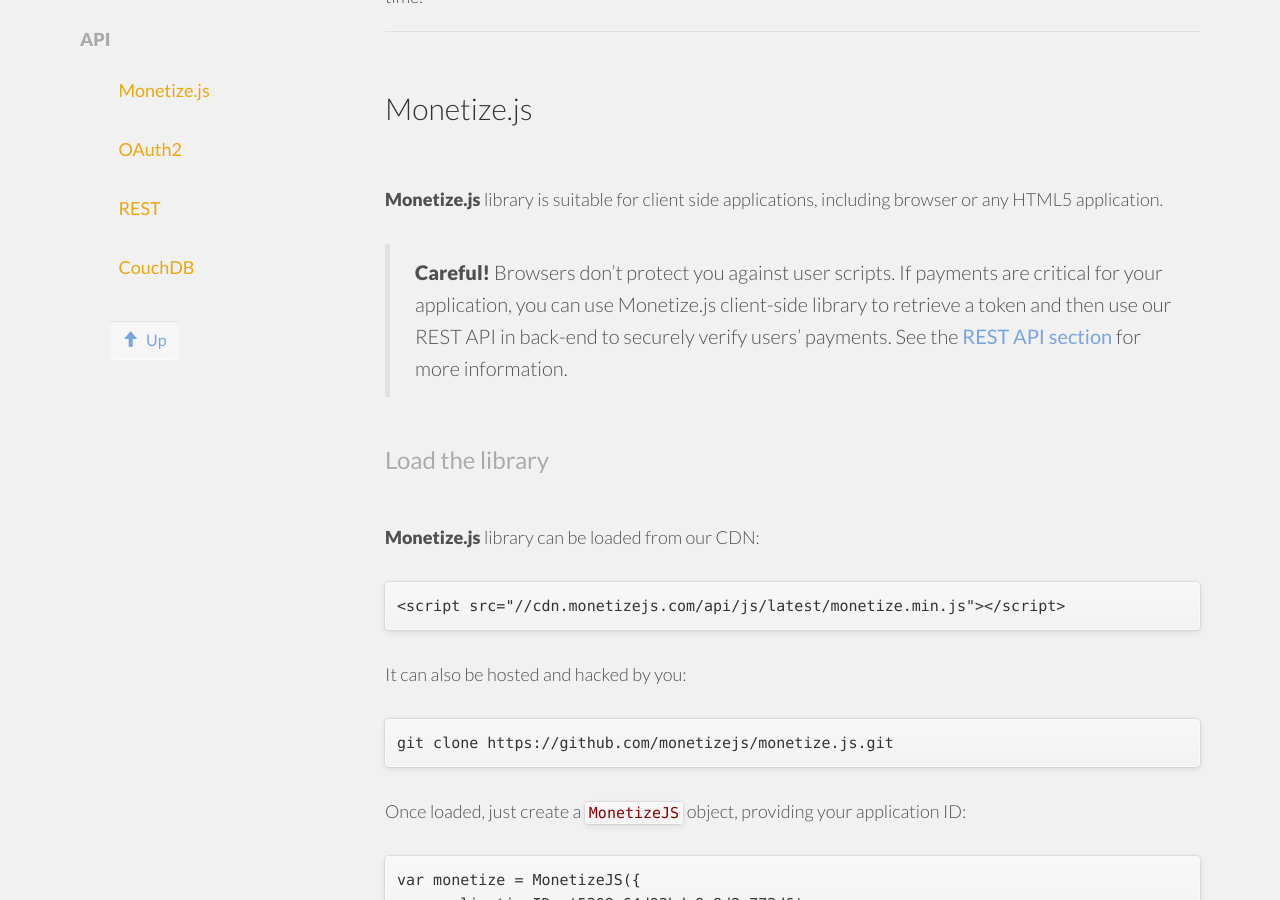
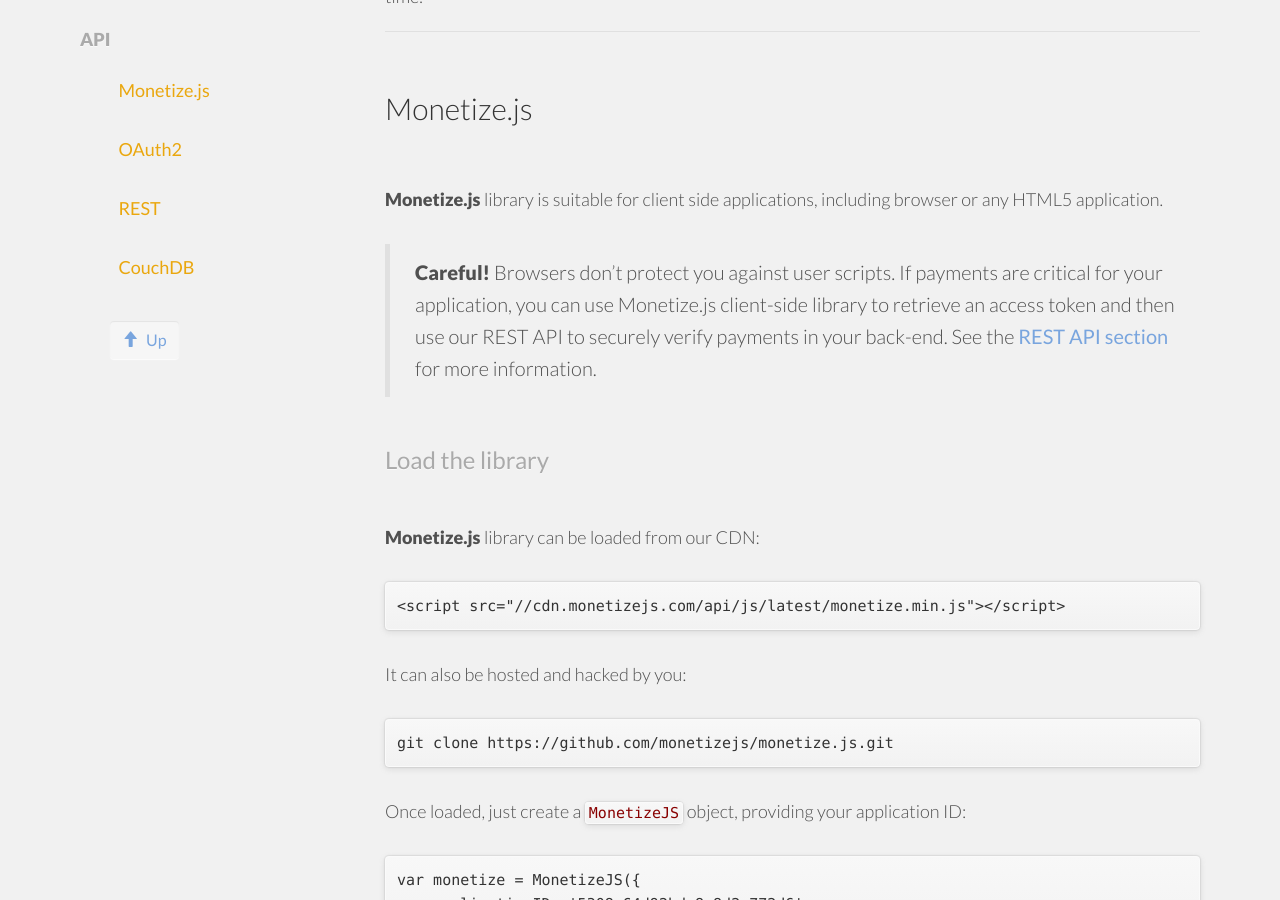
Before and after one commit to monetizejs/monetizejs.github.io, a Jekyll site: the page built from index.html, in a window 1280 px wide and 900 px high, scrolled down 2032 px. Built offline with Jekyll 4.4.1, drawn with Linux system fonts in a browser that asks for light colours; nearby versions of some CDN libraries; some of the changed text lies outside the part shown.

Commit message:
Published with https://stackedit.io/

```diff
--- a/index.html
+++ b/index.html
@@ -25,8 +25,6 @@
 </ul>
 
 <p><strong>MonetizeJS</strong> is the best of both worlds. Whilst applying a fairly low rate (<strong>5%</strong> + Stripe fees), it provides painless ways to <strong>ask your users for payments</strong> and frequently <strong>check that users have actually paid</strong> without the need of implementing server logic or user management.</p>
-
-
 
 <h3 id="how">How ?</h3>
 
@@ -78,10 +76,8 @@
 <p><strong>Monetize.js</strong> library is suitable for client side applications, including browser or any HTML5 application.</p>
 
 <blockquote>
-  <p><strong>Careful!</strong> Browsers don’t protect you against user scripts. If payments are critical for your application, you can use Monetize.js client-side library to retrieve a token and then use our REST API in back-end to securely verify users’ payments. See the <a href="#rest">REST API section</a> for more information.</p>
+  <p><strong>Careful!</strong> Browsers don’t protect you against user scripts. If payments are critical for your application, you can use Monetize.js client-side library to retrieve an access token and then use our REST API to securely verify payments in your back-end. See the <a href="#rest">REST API section</a> for more information.</p>
 </blockquote>
-
-
 
 <h3 id="load-the-library">Load the library</h3>
 
@@ -135,7 +131,7 @@
     }
 });</code></pre>
 
-<p><a class="btn btn-link" id="payments-immediate"><span class="glyphicon glyphicon-arrow-right"></span> Try it</a></p>
+<p><a class="btn btn-warning" id="payments-immediate">Try it</a></p>
 
 <blockquote>
   <p><strong>Note:</strong> In most cases, when an error occurs, you will have to call <code>getPaymentsInteractive</code>.</p>
@@ -155,7 +151,7 @@
 
 <p>Provide us with a list of <code>pricingOptions</code> to let us know which options you expect the user to pay for. Note that if the user has already paid for one of these options (or if you don’t provide any option), no payment will occur.</p>
 
-<p><a class="btn btn-link btn-lg" id="token-interactive-redirect"><span class="glyphicon glyphicon-arrow-right"></span> Try it</a></p>
+<p><a class="btn btn-warning" id="payments-interactive-redirect">Try it</a></p>
 
 <p>If you want to give the user the opportunity to review all the pricing options and to manage previous payments, you can use the <code>summary</code> parameter:</p>
 
@@ -163,15 +159,13 @@
     summary: <span class="hljs-literal">true</span>
 });</code></pre>
 
-<p><a class="btn btn-link btn-lg" id="token-interactive-redirect-summary"><span class="glyphicon glyphicon-arrow-right"></span> Try it</a></p>
+<p><a class="btn btn-warning" id="payments-interactive-redirect-summary">Try it</a></p>
 
 <p>After login and payment, the platform will redirect the user back to your page where you will call <code>getPaymentsImmediate</code> again.</p>
 
 <blockquote>
   <p><strong>Tip:</strong> You can specify a custom redirect URL (make sure you have declared the redirect URL in your application settings):</p>
 </blockquote>
-
-
 
 <pre class="prettyprint"><code class="language-js hljs ">monetize.getPaymentsInteractive({
     pricingOptions: [<span class="hljs-string">'subscription_option_no1'</span>, <span class="hljs-string">'charge_option_no2'</span>],
@@ -192,7 +186,7 @@
     ...
 });</code></pre>
 
-<p><a class="btn btn-link btn-lg" id="token-interactive-popup"><span class="glyphicon glyphicon-arrow-right"></span> Try it</a></p>
+<p><a class="btn btn-warning" id="payments-interactive-popup">Try it</a></p>
 
 <blockquote>
   <p><strong>Careful!</strong> Using popups, be sure to trigger <code>getPaymentsInteractive</code> from a user click event, otherwise popups will be blocked by the browser. <br>
```
Also changed, not shown: other parts of index.html (+3 -3 lines).
